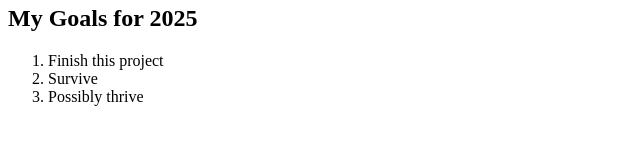
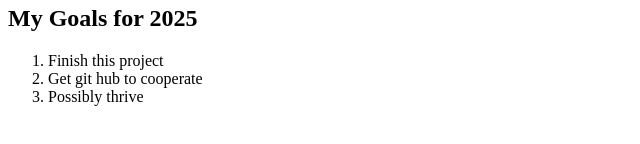
Before and after one commit to tlpatr3/ClassProjects, a plain HTML site: page aboutMeHTML.html in a window 1280 px wide. Shown: the part 218-362 px from the top of the page, 0-640 px from the left. Drawn offline with Linux system fonts and the light colour scheme.

Commit message:
trying terminal again

```diff
--- a/aboutMeHTML.html
+++ b/aboutMeHTML.html
@@ -17,7 +17,7 @@
     <h2>My Goals for 2025</h2>
     <ol>
         <li>Finish this project</li>
-        <li>Survive</li>
+        <li>Get git hub to cooperate</li>
         <li>Possibly thrive</li>
     </ol>
 </body>
```
